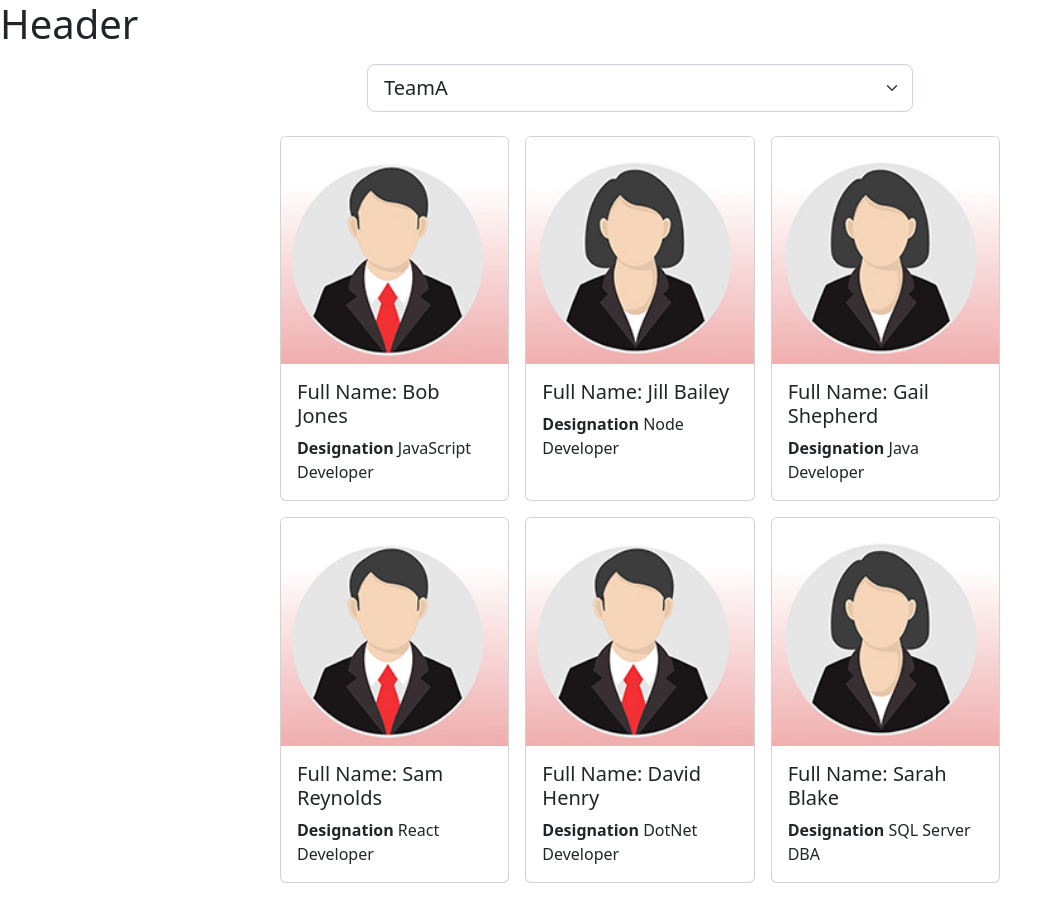
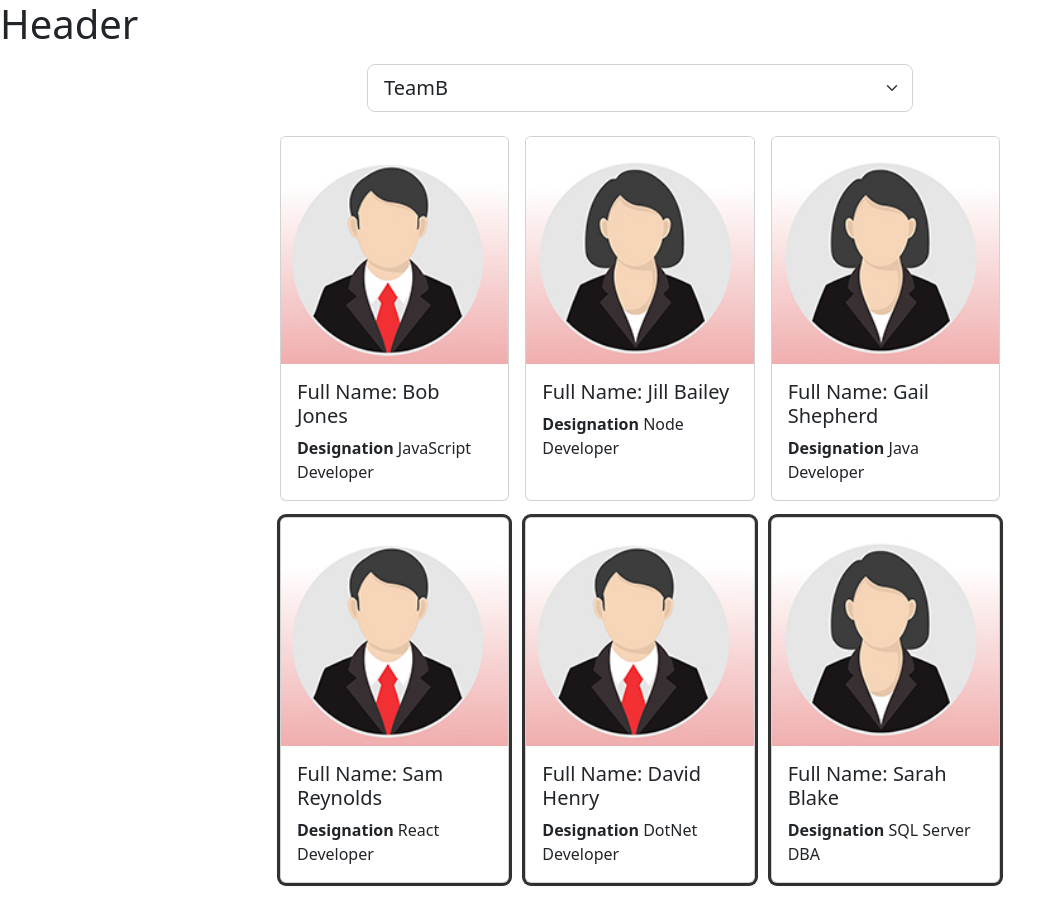
Before and after one commit to Birkity/TeamMemberAllocation, a React (Create React App) app: page / in a window 1280 px wide. Shown: the top 897 px of the page, without its empty margins (0-1063 px from the left). Built offline with nearby package versions, Linux system fonts and the light colour scheme.

Commit message:
Update css to show the selectedTeam

```diff
--- a/src/App.css
+++ b/src/App.css
@@ -5,3 +5,7 @@ body{
   display:grid;
   grid-template-columns: 1fr 1fr 1fr;
 }
+.standout{
+  box-shadow: rgba(0, 0, 0, 0.16) 0px 1px 4px,
+  rgb(51, 51, 51) 0px 0px 0px 3px;
+}
--- a/src/Employees.js
+++ b/src/Employees.js
@@ -3,7 +3,7 @@ import { useState } from "react";
 import femaleProfile from "./images/femaleProfile.jpg";
 import maleProfile from "./images/maleProfile.jpg";
 const Employees = () => {
-    const {selectedTeam, setTeam} = useState("TeamB");
+    const [selectedTeam, setTeam] = useState("TeamB");
   const [employees, setEmployees] = useState([
     {
       id: 1,
@@ -117,12 +117,12 @@ const Employees = () => {
       {/** bootstrap card rendering for employees */}
       <div className="row justify-content-center mt-3 mb-3">
         <div className="col-8">
-          <div class="card-collection">
+          <div className="card-collection">
             {
             employees.map((employee) => (
               <div
                 id={employee.id}
-                className="card m-2"
+                className={(employee.teamName === selectedTeam? 'card m-2 standout': 'card m-2')}
                 style={{ cursor: "pointer" }}
                 onClick={handleEmployeeCardClick}
               >
```
